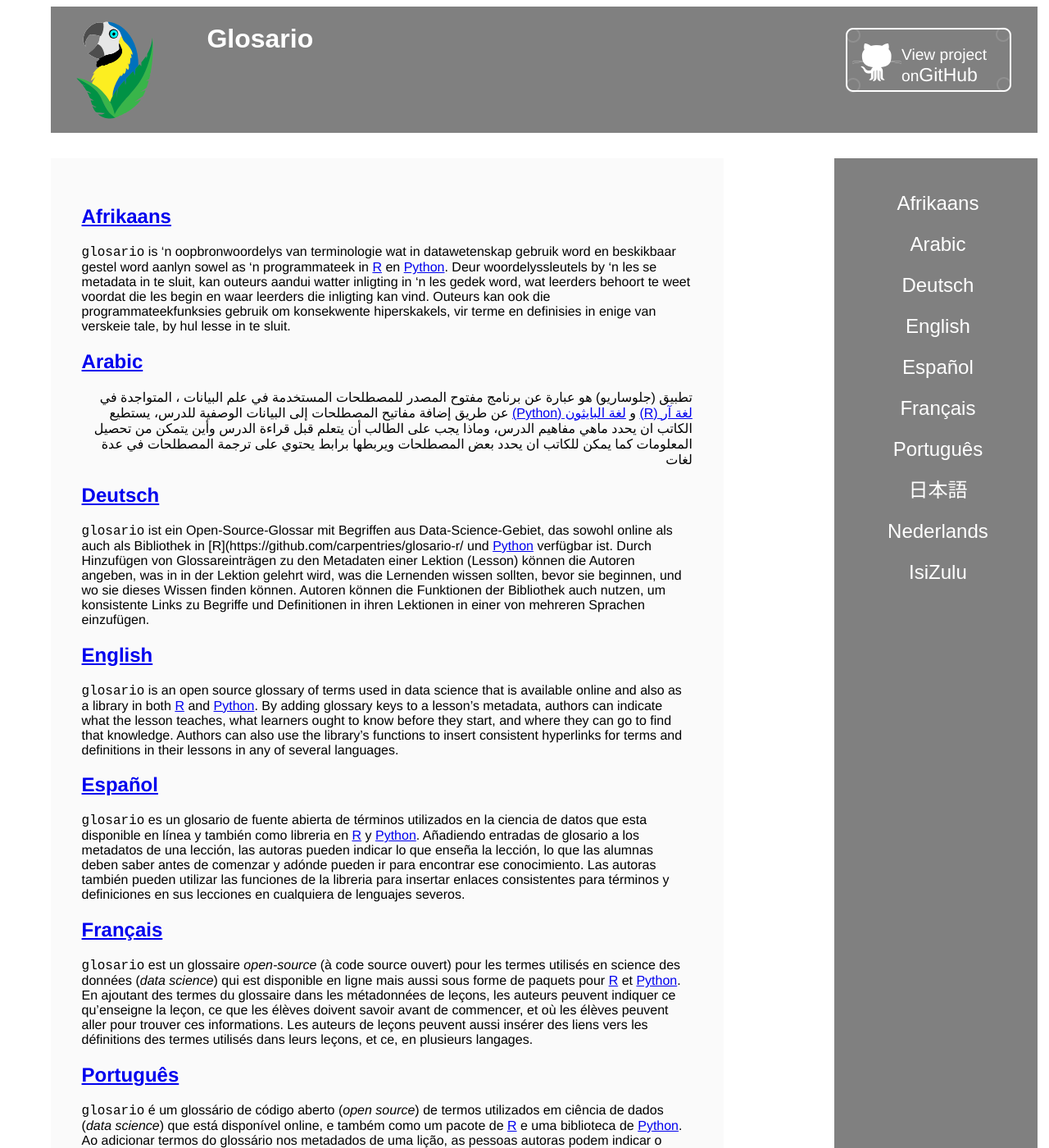
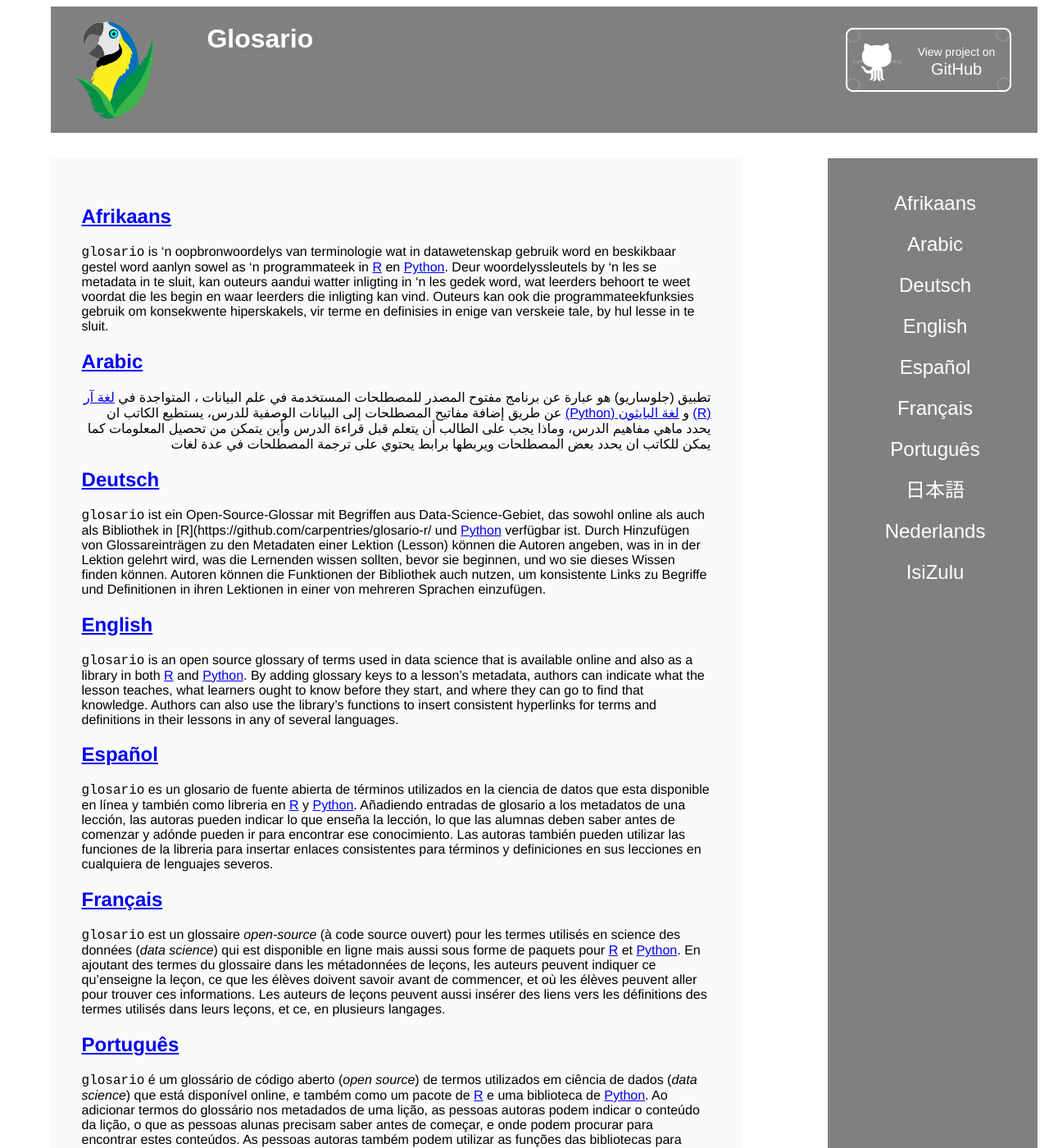
Before and after one commit to carpentries/glosario, a Jekyll site: the page built from index.html, in a window 1280 px wide and 1400 px high. Shown: the whole window at 82% size. Built offline with Jekyll 4.4.1, drawn with Linux system fonts in a browser that asks for light colours.

Commit message:
Changes requested for #207

```diff
--- a/_includes/title.html
+++ b/_includes/title.html
@@ -11,16 +11,18 @@
 <!-- {%- assign direction = 'ltr' %} -->
 <!-- {%- endif -%} -->
 <head>
-          <a href="{{ site.github.repository_url }}" class="button-ltr"><small>View project on</small>GitHub</a>
+          <a href="{{ site.github.repository_url }}" class="button-ltr"><small><small>View project on </small></small>GitHub</a>
 <div class="row" dir="auto">
   <div class="left">
     <a href="{{'/' | relative_url}}"><img src="{{'/static/parrot.svg' | relative_url}}" alt="Parrot logo" width="85%" style="vertical-align: middle" /></a>
   </div>
-  <div class="right" style="font-family: Arial, Helvetica, sansserif; color: white">
+  <div class="right">
+    <font class="title_font">
     <h1>{{the_title}}</h1>
     <div class="describe">
       <h2>{{ the_name | default: site.description }}</h2>
     </div>
+    </font>
   </div>
 </div>
 </head>
--- a/_layouts/glossary-ltr.html
+++ b/_layouts/glossary-ltr.html
@@ -8,7 +8,7 @@
     <link rel="stylesheet" type="text/css" href="{{ relative_root_path }}/assets/css/glossary.css" />
     <meta name="viewport" content="width=device-width, initial-scale=1.0"/>
 </head>
-<body style="width: 100%">
+<body>
 <main>
     {% include title.html %}
     <div id="content-wrapper">
--- a/_layouts/glossary-rtl.html
+++ b/_layouts/glossary-rtl.html
@@ -15,7 +15,7 @@
     <link rel="stylesheet" type="text/css" href="{{ relative_root_path }}/assets/css/glossary.css" />
     <meta name="viewport" content="width=device-width, initial-scale=1.0">
 </head>
-<body style="width:100%">
+<body>
 <main>
     <!-- {%- if page.direction -%}
         {%- assign direction = page.direction -%}
--- a/assets/css/glossary.scss
+++ b/assets/css/glossary.scss
@@ -5,6 +5,16 @@
     background-attachment: fixed;
     overflow: auto;
     overflow-x: hidden;
+    width: 100%;
+}
+
+.lang_blufb {
+    width: 60%;
+}
+
+.title_font {
+    font-family: Arial, Helvetica, sansserif;
+    color: white;
 }
 
 /* For larger devices */
@@ -16,13 +26,14 @@
         height: 58px;
         padding-top: 22px;
         padding-left: 68px;
-        font-family: 'Architects Daughter', 'Helvetica Neue', Helvetica, Arial, serif;
-        font-size: 23px;
+        font-family: 'Helvetica Neue', Helvetica, Arial, serif;
+        font-size: 20px;
         line-height: 1.2;
         color: white;
         text-decoration: none;
+        text-align: center;
         vertical-align: top;
-        background: url({{ site.baseurl}}/static/github-button.png) 0 0 no-repeat;
+        background: url({{ "/static/github-button.png" | relative_url }} ) 0 0 no-repeat;
     }
 
     .button-ltr {
@@ -37,7 +48,6 @@
 
     a.button small {
         display: block;
-        font-size: 11px;
     }
 
     .sticky-home,
@@ -61,18 +71,21 @@
 
     .sticky-home {
         float: right;
+        margin-right: 1cm;
         right: 0;
         width: 20%;
     }
 
     .sticky-ltr {
         float: right;
+        margin-right: 1cm;
         right: 0;
         width: 6%;
     }
 
     .sticky-rtl {
         float: left;
+        margin-left: 1cm;
         left: 0;
         width: 6%;
     }
@@ -102,7 +115,7 @@
     #content-wrapper {
         padding-top: 30px;
         border-top: solid 1px #fff;
-        margin-right: 1cm;
+        margin-right: 0cm;
         margin-left: 0cm;
     }
 
@@ -125,16 +138,18 @@
 
     #main-content-ltr {
         float: left;
+        margin-left: 1cm;
     }
 
     #main-content-rtl {
         float: right;
+        margin-right: 1cm;
     }
 
     #main-content-ltr,
     #main-content-rtl {
         padding: .5cm 1cm 1cm 1cm;
-        width: 85%;
+        width: 75%;
         max-width: 85%;
     }
 
@@ -154,10 +169,11 @@
   height: 58px;
   padding-top: 22px;
   padding-left: 68px;
-  font-family: 'Architects Daughter', 'Helvetica Neue', Helvetica, Arial, serif;
-  font-size: 23px;
+  font-family: 'Helvetica Neue', Helvetica, Arial, serif;
+  font-size: 20px;
   line-height: 1.2;
   color: white;
+  text-align: center;
   text-decoration: none;
   vertical-align: top;
   background: url({% link /static/github-button.png %}) 0 0 no-repeat;
@@ -176,7 +192,6 @@
 
 a.button small {
   display: block;
-  font-size: 11px;
 }
 
     .sticky-home {
--- a/index.html
+++ b/index.html
@@ -6,7 +6,7 @@
 {% for lang in site.languages %}
   {% assign link = lang.key | prepend: './' | append: '/' | relative_url %}
   <h2><a id="{{lang.name}}" href="{{link}}">{{lang.name}}</a></h2>
-  <div dir='auto' width="60%">
+  <div dir='auto' class="lang_blurb">
   {{lang.blurb | markdownify}}
   </div>
 {% endfor %}
```
